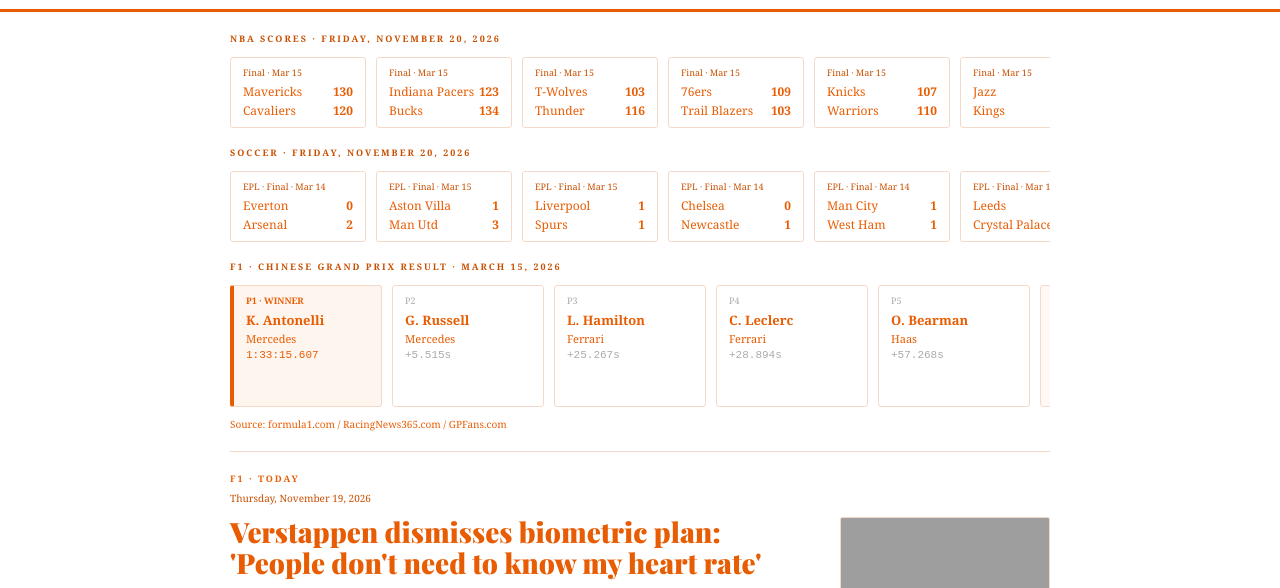
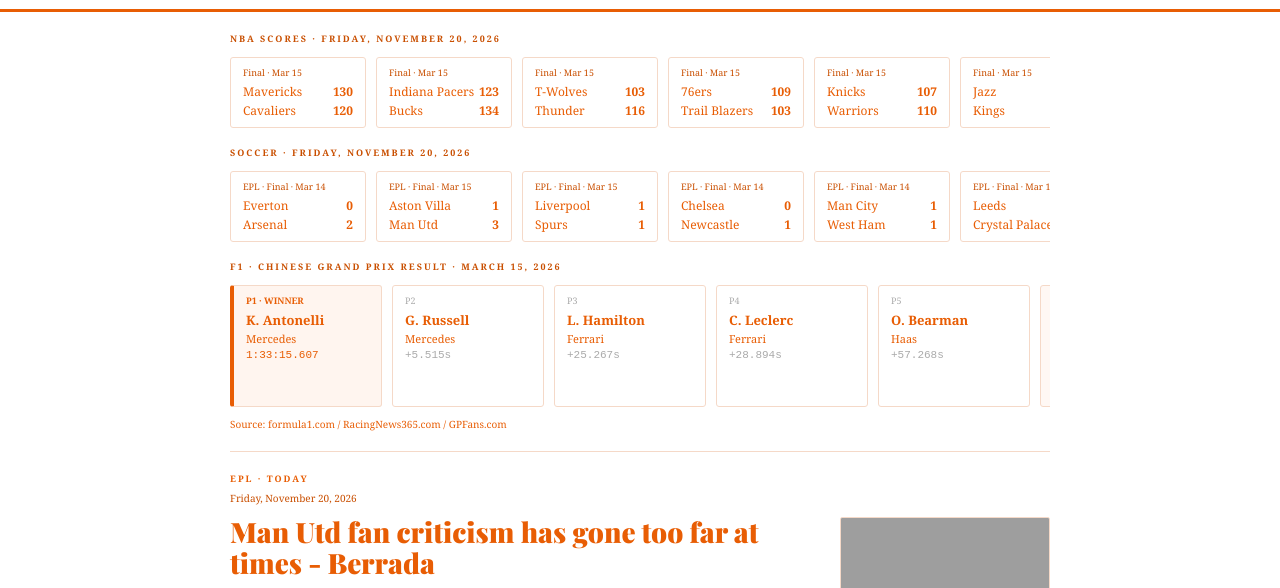
Before and after one commit to ashermorgan8811/Sports-news5, a plain HTML site: page index.html in a window 1280 px wide. Shown: the part 163-751 px from the top of the page. Drawn offline with nearby package versions, Linux system fonts and the light colour scheme; grey boxes are pictures that could not be loaded; a web font is replaced by a local one.

Commit message:
Daily update 2026-11-20 17:58 UTC

```diff
--- a/index.html
+++ b/index.html
@@ -238,7 +238,7 @@ function msUntilNext() {
 
 const DOY        = getEditionDay();
 const DATE_LABEL = getEditionLabel();
-const DATE_ISO = '2026-11-19'; // auto-updated 2026-11-19
+const DATE_ISO = '2026-11-20'; // auto-updated 2026-11-20
 function shuffle(arr) {
   const a = [...arr];
   let s = ((DOY + 1) * 2654435769) >>> 0;
@@ -380,22 +380,18 @@ const NCAA_1S = [
 ];
 
 const ALL_LEADS = [
-  {id:'live_0',tag:'NBA · Today',date:'Thursday, November 19, 2026',query:'basketball nba arena game action',seed:323,headline:'The hidden danger behind Luka Doncic\'s historic start﻿',deck:'Doncic is pushing the boundaries of basketball production. But could that actually hurt the Lakers\' title hopes?...',body:['Doncic is pushing the boundaries of basketball production. But could that actually hurt the Lakers\' title hopes?','Source: ESPN NBA.'],sources:[{o:'ESPN NBA',d:'Live RSS feed'}]},
-  {id:'live_1',tag:'F1 · Today',date:'Thursday, November 19, 2026',query:'formula 1 racing car track speed',seed:324,headline:'Verstappen dismisses biometric plan: \'People don\'t need to know my heart rate\'',deck:'Max Verstappen has said he will not give permission to Formula 1 and its new partner Whoop to broadcast his biometric data during races....',body:['Max Verstappen has said he will not give permission to Formula 1 and its new partner Whoop to broadcast his biometric data during races.','Source: ESPN F1.'],sources:[{o:'ESPN F1',d:'Live RSS feed'}]},
-  {id:'live_2',tag:'EPL · Today',date:'Thursday, November 19, 2026',query:'soccer football stadium crowd match',seed:325,headline:'After a decade of near misses, Man United finally get their man in Pochettino',deck:'After years of near misses and missed opportunities, Mauricio Pochettino is finally taking charge at Manchester United following a decade-lo...',body:['After years of near misses and missed opportunities, Mauricio Pochettino is finally taking charge at Manchester United following a decade-long pursuit.','Source: ESPN Soccer.'],sources:[{o:'ESPN Soccer',d:'Live RSS feed'}]},
-  {id:'live_3',tag:'NCAA · Today',date:'Thursday, November 19, 2026',query:'basketball college arena crowd',seed:326,headline:'Breaking down the Players Era 8 championship game between Houston and Kansas',deck:'It\'s a Big 12 showdown in Las Vegas. How did Houston and Kansas each get here, and how will they match up?...',body:['It\'s a Big 12 showdown in Las Vegas. How did Houston and Kansas each get here, and how will they match up?','Source: ESPN NCAAB.'],sources:[{o:'ESPN NCAAB',d:'Live RSS feed'}]},
-  {id:'live_4',tag:'NFL · Today',date:'Thursday, November 19, 2026',query:'american football stadium crowd field',seed:327,headline:'Barnwell debunks a myth: Yes, there are at least 32 starter-level QBs in the NFL at any given time',deck:'Finding legit quarterbacks can be tough, and many people think there aren\'t even enough true QB1s to fill the league\'s 32 QB1 spots. Is ther...',body:['Finding legit quarterbacks can be tough, and many people think there aren\'t even enough true QB1s to fill the league\'s 32 QB1 spots. Is there any validity to that?','Source: ESPN NFL.'],sources:[{o:'ESPN NFL',d:'Live RSS feed'}]}
+  {id:'live_0',tag:'NBA · Today',date:'Friday, November 20, 2026',query:'basketball nba arena game action',seed:324,headline:'NBA DFS: Top DraftKings, FanDuel daily Fantasy basketball picks for Friday, Nov. 20 include Tre Jones',deck:'SportsLine\'s Mike McClure, a daily Fantasy pro with more than $2 million in winnings, gives optimal NBA DFS lineup advice for Friday...',body:['SportsLine\'s Mike McClure, a daily Fantasy pro with more than $2 million in winnings, gives optimal NBA DFS lineup advice for Friday','Source: CBS Sports.'],sources:[{o:'CBS Sports',d:'Live RSS feed'}]},
+  {id:'live_1',tag:'EPL · Today',date:'Friday, November 20, 2026',query:'soccer football stadium crowd match',seed:325,headline:'Man Utd fan criticism has gone too far at times - Berrada',deck:'Manchester United chief executive Omar Berrada says some of the recent criticism of the club\'s hierarchy has "crossed a line"....',body:['Manchester United chief executive Omar Berrada says some of the recent criticism of the club\'s hierarchy has "crossed a line".','Source: BBC Sport.'],sources:[{o:'BBC Sport',d:'Live RSS feed'}]},
+  {id:'live_2',tag:'NCAA · Today',date:'Friday, November 20, 2026',query:'basketball college arena crowd',seed:326,headline:'Everyone underrated Houston. Again. And now Kelvin Sampson has his most dangerous offense yet',deck:'The Cougars won the Players Era 8 and clearly seem like the best team in the first month of this season...',body:['The Cougars won the Players Era 8 and clearly seem like the best team in the first month of this season','Source: CBS Sports.'],sources:[{o:'CBS Sports',d:'Live RSS feed'}]},
+  {id:'live_3',tag:'NFL · Today',date:'Friday, November 20, 2026',query:'american football stadium crowd field',seed:327,headline:'Puka Nacua had surgery on MCL injury, will miss \'a couple of months,\' Sean McVay says',deck:'Nacua suffered the injury on the final play of the Rams\' Week 9 win over the Commanders...',body:['Nacua suffered the injury on the final play of the Rams\' Week 9 win over the Commanders','Source: CBS Sports.'],sources:[{o:'CBS Sports',d:'Live RSS feed'}]},
+  {id:'live_4',tag:'Sports · Today',date:'Friday, November 20, 2026',query:'sports arena crowd cheering',seed:328,headline:'Stacked England aim to pile on style and add to All Black misery',deck:'England\'s easy-on-the-eye revival will be stress-tested by a New Zealand side under sudden pressure on Saturday...',body:['England\'s easy-on-the-eye revival will be stress-tested by a New Zealand side under sudden pressure on Saturday','Source: BBC Sport.'],sources:[{o:'BBC Sport',d:'Live RSS feed'}]}
 ];
 
 const ALL_RECAPS = [
-  {id:'recap_0',tag:'NBA · Recap',date:'Thursday, November 19, 2026',query:'basketball nba arena game action',seed:373,headline:'Giannis, Bam put Bucks drama aside, \'on to the next thing\' after Heat win',teams:'',body:['Heat star Giannis Antetokounmpo said Wednesday night\'s win over the Bucks was like any other night, while Bam Adebayo said he has moved past his issues with Tyler Herro.'],km:'',sources:[{o:'ESPN NBA',d:'Live RSS feed'}]},
-  {id:'recap_1',tag:'NBA · Recap',date:'Thursday, November 19, 2026',query:'basketball nba arena game action',seed:374,headline:'Redick cites fatigue as Luka\'s shot goes cold, Lakers\' win streak ends at 9',teams:'',body:['Luka Doncic said his performance in Wednesday\'s loss to Utah, in which he shot 10-of-28 and had nine turnovers, was "unacceptable" as the Lakers\' win streak ended at nine.'],km:'',sources:[{o:'ESPN NBA',d:'Live RSS feed'}]},
-  {id:'recap_2',tag:'F1 · Recap',date:'Thursday, November 19, 2026',query:'formula 1 racing car track speed',seed:375,headline:'Lando Norris: F1\'s decision to race in Middle East \'not a concern\'',teams:'',body:['Lando Norris is confident Formula 1 bosses are not putting the sport\'s 2,000-strong travelling circus at risk by ending the season in the Middle East.'],km:'',sources:[{o:'ESPN F1',d:'Live RSS feed'}]},
-  {id:'recap_3',tag:'F1 · Recap',date:'Thursday, November 19, 2026',query:'formula 1 racing car track speed',seed:376,headline:'Bottas\' Cadillac signing to race in 2027 gives him \'peace\' after Herta \'noise\'',teams:'',body:['Valtteri Bottas has said the announcement of his contract extension with Cadillac on Wednesday felt necessary after "a bit too much noise" around his future in the past few weeks.'],km:'',sources:[{o:'ESPN F1',d:'Live RSS feed'}]},
-  {id:'recap_4',tag:'EPL · Recap',date:'Thursday, November 19, 2026',query:'soccer football stadium crowd match',seed:377,headline:'Barça\'s Deco keen for Liverpool to sign on-loan Araujo in $60M permanent deal',teams:'',body:['Barcelona sporting director Deco has said the Spanish champions would welcome the money if Liverpool decide to sign Ronald Araújo beyond his loan spell.'],km:'',sources:[{o:'ESPN Soccer',d:'Live RSS feed'}]},
-  {id:'recap_5',tag:'EPL · Recap',date:'Thursday, November 19, 2026',query:'soccer football stadium crowd match',seed:378,headline:'Pochettino: Man United players must relearn \'about being winners\'',teams:'',body:['Mauricio Pochettino has said his first job as Manchester United\'s new head coach is to remind the players how to win after a miserable start to the season.'],km:'',sources:[{o:'ESPN Soccer',d:'Live RSS feed'}]},
-  {id:'recap_6',tag:'NCAA · Recap',date:'Thursday, November 19, 2026',query:'basketball college arena crowd',seed:379,headline:'Houston takes down No. 1 Florida, but Sampson says no celebrating in November',teams:'',body:['Houston coach Kelvin Sampson isn\'t overreacting to November basketball, not even after his No. 8 Cougars toppled top-ranked Florida 86-76 on Wednesday night.'],km:'',sources:[{o:'ESPN NCAAB',d:'Live RSS feed'}]},
-  {id:'recap_7',tag:'NCAA · Recap',date:'Thursday, November 19, 2026',query:'basketball college arena crowd',seed:380,headline:'Florida-West Virginia prediction, odds, Players Era 8 pick: Use Polymarket promo code CBSSPORTS for $25 bonus',teams:'',body:['Use the best Polymarket promo code CBSSPORTS for a $25 bonus, which you can use on West Virginia vs. Florida in the Players Era 8 tournament'],km:'',sources:[{o:'CBS Sports',d:'Live RSS feed'}]}
+  {id:'recap_0',tag:'EPL · Recap',date:'Friday, November 20, 2026',query:'soccer football stadium crowd match',seed:374,headline:'Filming training by drones should be illegal - Iraola',teams:'',body:['Liverpool head coach Andoni Iraola says filming with drones around training grounds should be illegal.'],km:'',sources:[{o:'BBC Sport',d:'Live RSS feed'}]},
+  {id:'recap_1',tag:'NCAA · Recap',date:'Friday, November 20, 2026',query:'basketball college arena crowd',seed:375,headline:'Clemson vs. Duke prediction, odds, time: Week 12 college football Friday picks from proven model',teams:'',body:['SportsLine\'s model revealed its best bets for Friday\' ACC contest between the Clemson Tigers and Duke Blue Devils'],km:'',sources:[{o:'CBS Sports',d:'Live RSS feed'}]},
+  {id:'recap_2',tag:'Sports · Recap',date:'Friday, November 20, 2026',query:'sports arena crowd cheering',seed:376,headline:'\'No-one is going to break us\' - defiant Boks face Ireland without Erasmus',teams:'',body:['South Africa prepare to face Ireland in a much-anticipated Nations Championship Test in Dublin without banned head coach Rassie Erasmus.'],km:'',sources:[{o:'BBC Sport',d:'Live RSS feed'}]},
+  {id:'recap_3',tag:'Sports · Recap',date:'Friday, November 20, 2026',query:'sports arena crowd cheering',seed:377,headline:'Cummins retains Cricket Australia support as captain',teams:'',body:['Pat Cummins will retain backing from Cricket Australia to remain as Test captain despite ongoing and explosive allegations about the sandpaper controversy.'],km:'',sources:[{o:'BBC Sport',d:'Live RSS feed'}]}
 ];
 
 const ALL_STATS = [
```
